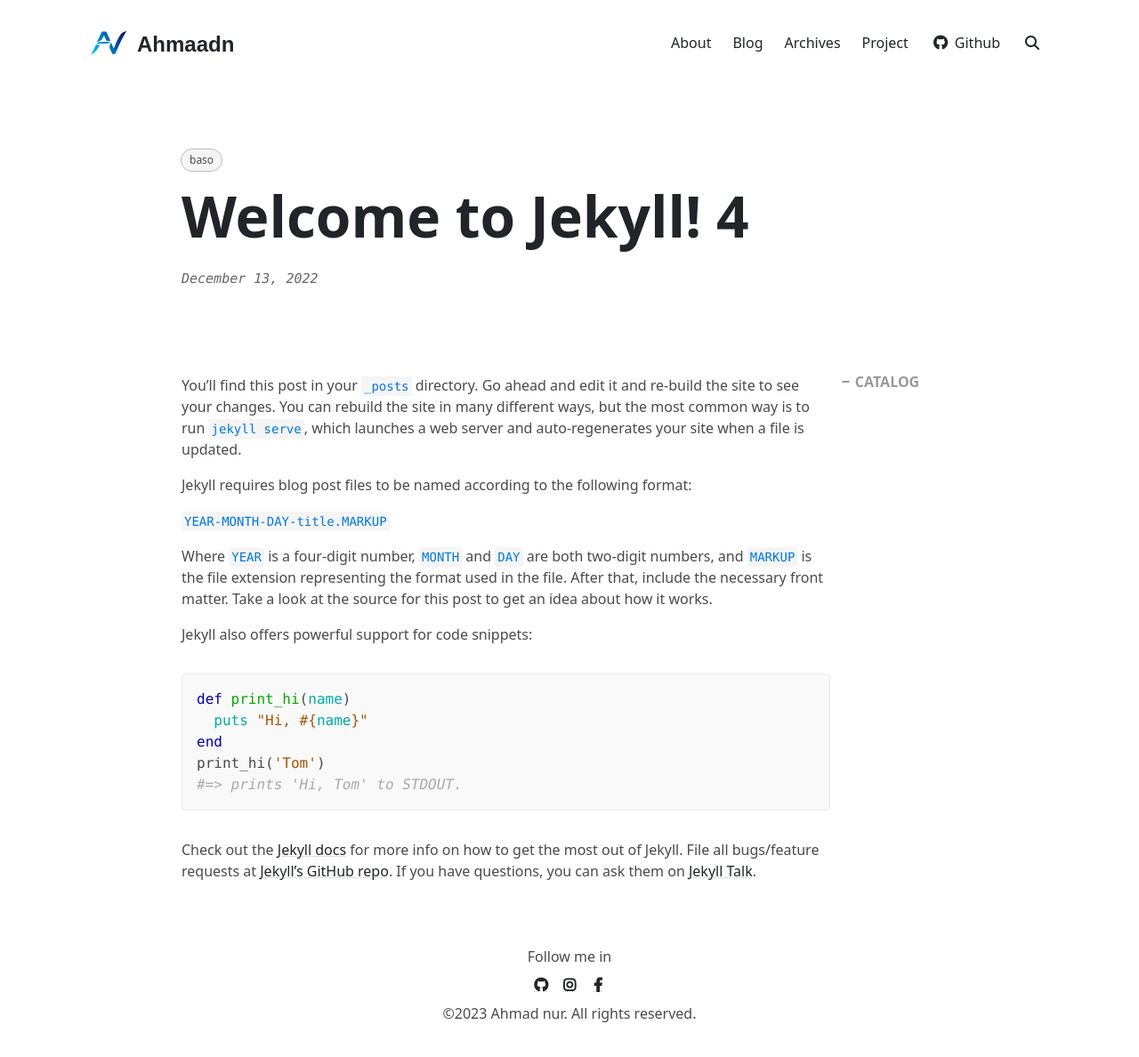
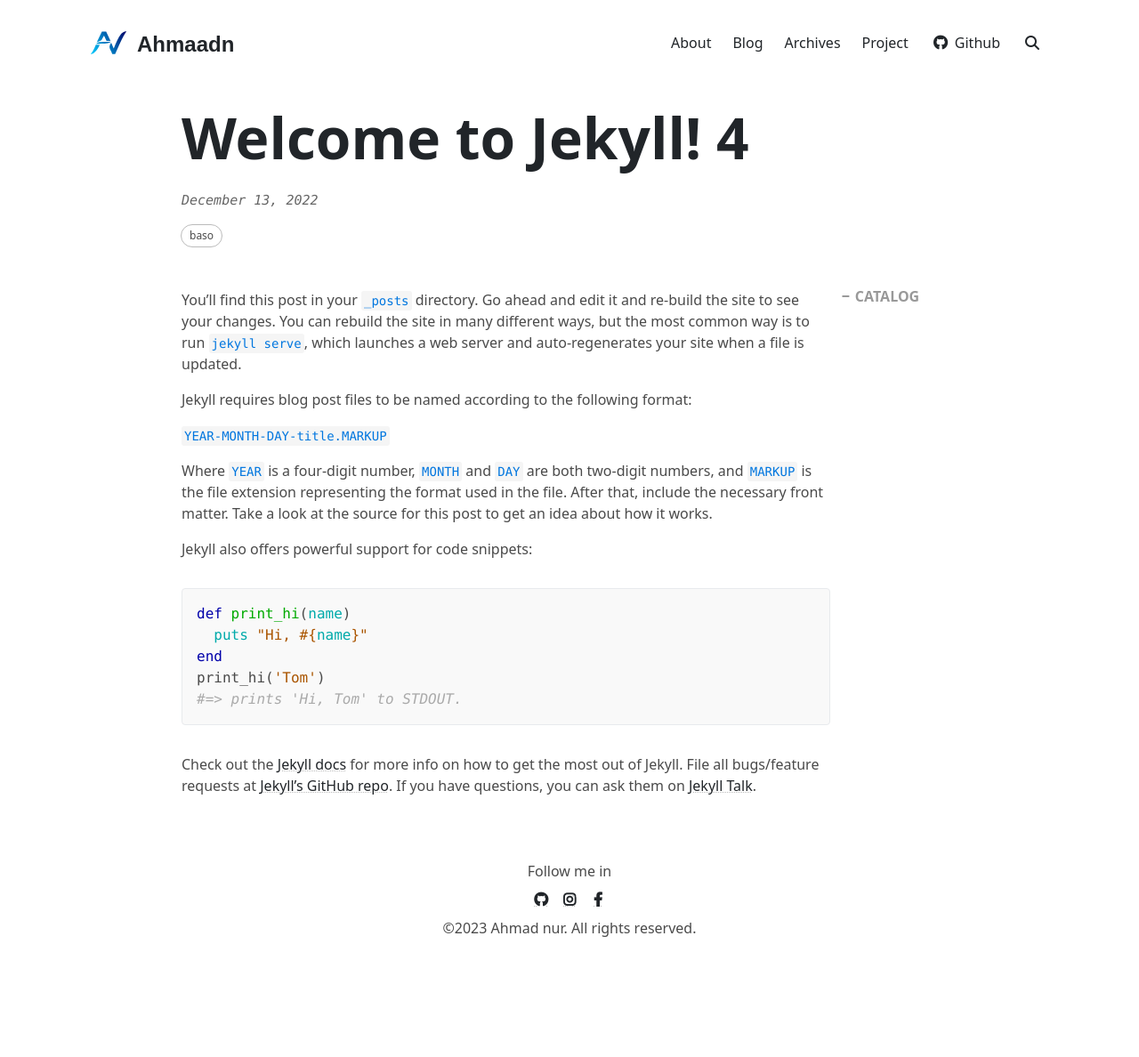
Before and after one commit to ahmaadn/ahmaadn.github.io, a Jekyll site: the page built from _posts/2022-12-14-welcome-to-jekyll copy 4.markdown, in a window 1280 px wide and 1199 px high. Shown: the top 1188 px of the window at 89% size. Built offline with Jekyll 4.4.1, drawn with Linux system fonts in a browser that asks for light colours.

Commit message:
memindahkan tag ke bawah pada post-heading

```diff
--- a/_includes/intro-heading.html
+++ b/_includes/intro-heading.html
@@ -17,14 +17,6 @@
     <div class="container">
         <div class="hero is-medium">
             <div class="hero-body">
-                {% if page.tags %}
-                <div class="tags mb-2">
-                    {% for tag in page.tags %}
-                    <a class="tag is-rounded" href="{{ site.baseurl }}/tags/{{ tag | url_encode }}" title="{{ tag }}">{{ tag }}</a>
-                    {% endfor %}
-                </div>
-                {% endif %}
-
                 <h1 class="title is-size-1-tablet is-size-2-mobile">
                     {{ page.title }}
                 </h1>
@@ -36,6 +28,14 @@
                 <div class="date">
                     {{ page.date | date: '%B %-d, %Y' }}
                 </div>
+                {% if page.tags %}
+                <div class="tags mt-4">
+                    {% for tag in page.tags %}
+                    <a class="tag is-normal is-rounded" href="{{ site.baseurl }}/tags/{{ tag | url_encode }}" title="{{ tag }}">{{ tag }}</a>
+                    {% endfor %}
+                </div>
+                {% endif %}
+
             </div>
         </div>
     </div>
--- a/_sass/_layout.scss
+++ b/_sass/_layout.scss
@@ -125,11 +125,16 @@
 	&.invert {
 		.navbar-brand h1,
 		.navbar-burger span,
-		.navbar-item:not(:hover) .icon,
 		.navbar-item:not(:hover) {
 			color: $white;
 		}
+		@media screen and (min-width: 1024px) {
+			.navbar-item:not(:hover) .icon {
+				color: $white;
+			}
+		}
 	}
+
 }
 
 
@@ -172,14 +177,14 @@
 }
 
 .post-heading {
-	&.tag {
+	&.style-text .hero .hero-body {
+		padding-top: 2rem;
+		padding-bottom: 1rem;
+	}
+
+	.tag {
 		background-color: transparent;
 		text-decoration: none;
-	}
-
-	&.style-text .hero .hero-body {
-		padding-top: 5rem;
-		padding-bottom: 4rem;
 	}
 }
 
@@ -443,8 +448,6 @@
 	}
 }
 
-
-
 // -----------
 // pagination
 // -----------
```
